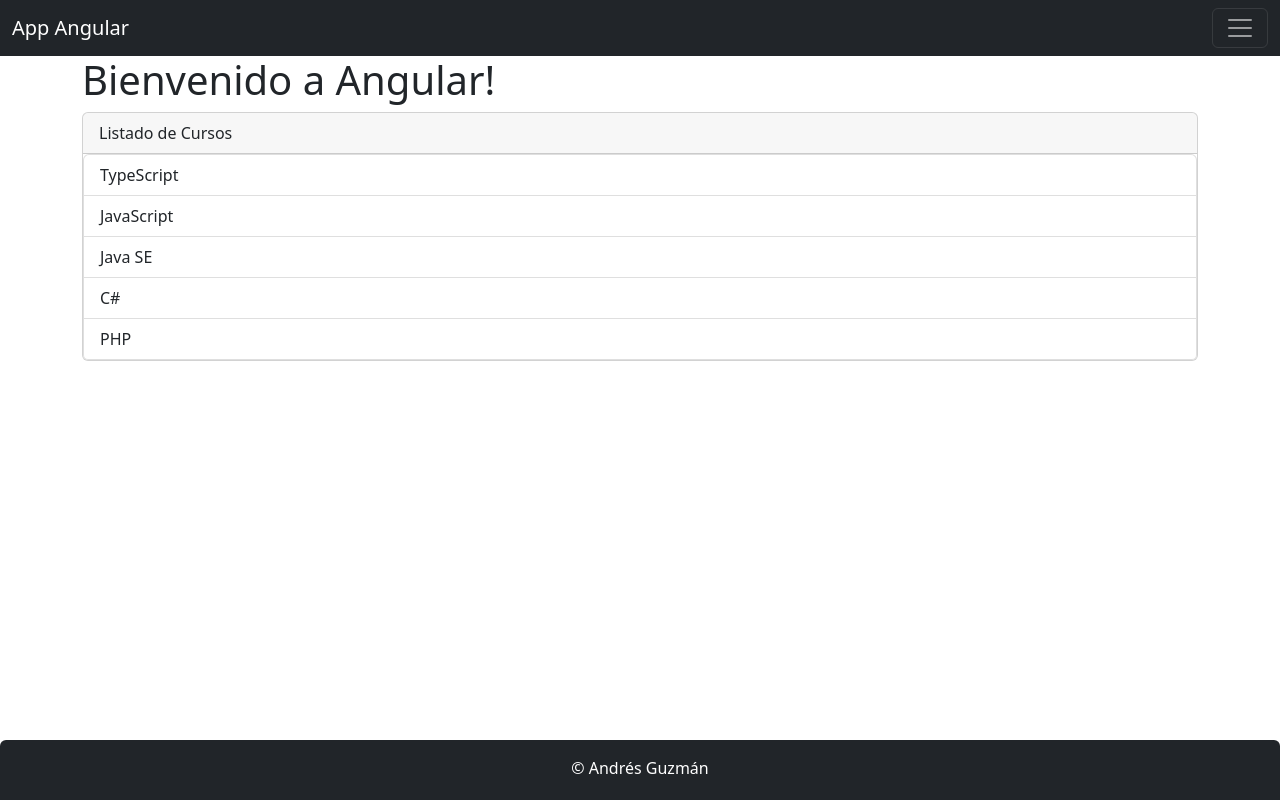
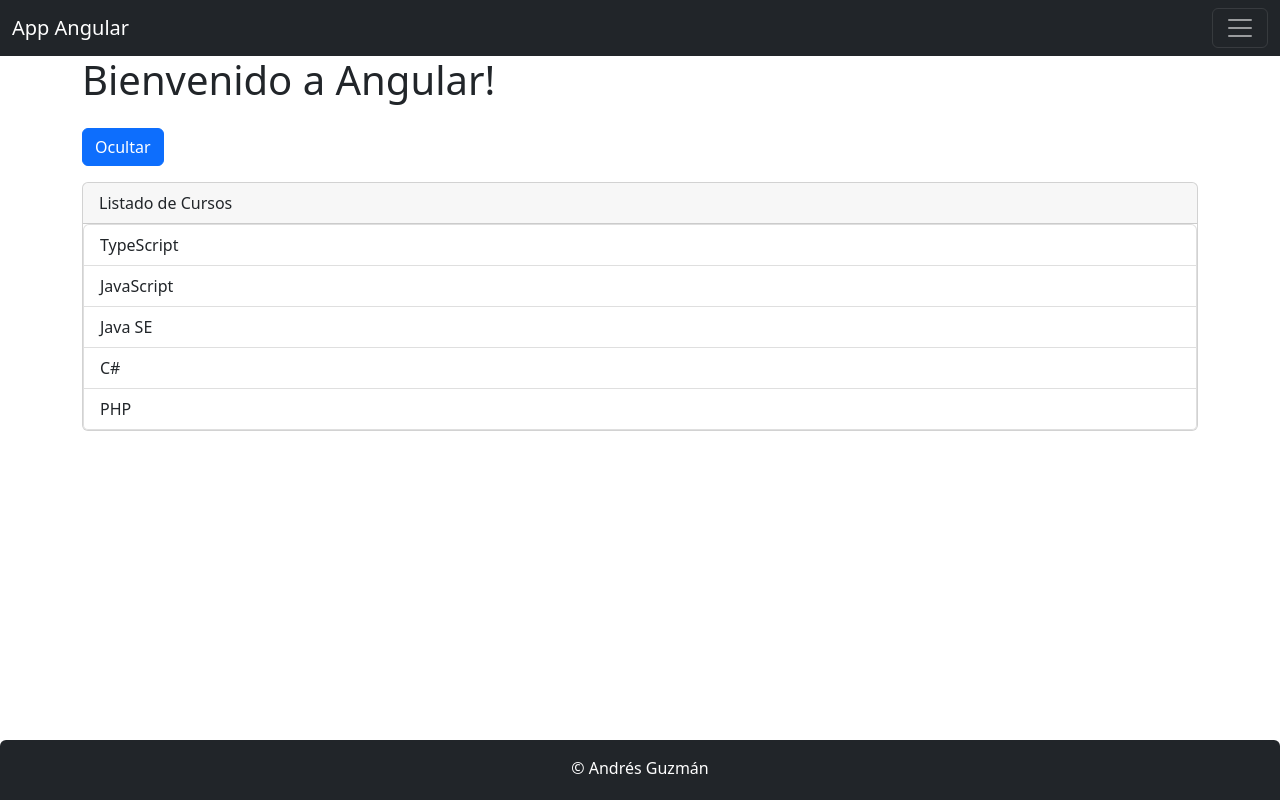
Before and after one commit to ingJcbDev/AngularSpringBoot, an Angular app in the folder angular/clientes-app/: page / in a window 1280 px wide. Built offline with nearby package versions, Linux system fonts and the light colour scheme.

Commit message:
16. Directiva estructural *ngIf

```diff
--- a/angular/clientes-app/src/app/directiva/directiva.component.html
+++ b/angular/clientes-app/src/app/directiva/directiva.component.html
@@ -1,8 +1,9 @@
+<button type="button" class="btn btn-primary my-3" (click)="setHabilitar()">{{habilitar==true?'Ocultar':'Mostrar'}}</button>
 <div class="card">
     <div class="card-header">
         Listado de Cursos
     </div>
-    <ul class="list-group">
+    <ul class="list-group" *ngIf="habilitar">
         <li class="list-group-item" *ngFor="let curso of listaCurso">
             {{curso}}
         </li>
--- a/angular/clientes-app/src/app/directiva/directiva.component.ts
+++ b/angular/clientes-app/src/app/directiva/directiva.component.ts
@@ -7,6 +7,12 @@
 export class DirectivaComponent {
 
   listaCurso: string[] = ['TypeScript', 'JavaScript', 'Java SE', 'C#', 'PHP'];
+  habilitar: boolean = true;
+
   constructor() { }
 
+  setHabilitar(){
+    this.habilitar = (this.habilitar==true)?false:true
+  }
+
 }
```
